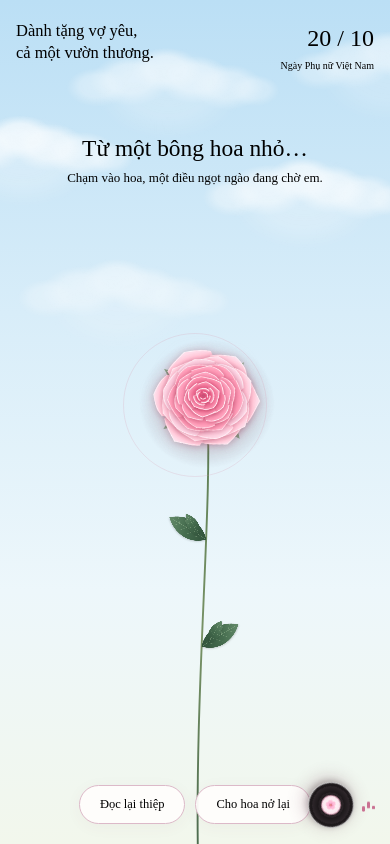
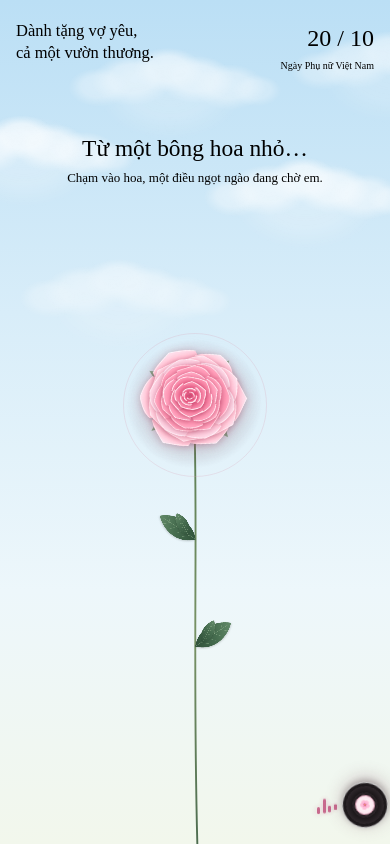
Before and after one commit to giabao98/TangVk2010, a website: page garden.html in a window 390 px wide. Drawn offline with Linux system fonts and the light colour scheme.

Commit message:
feat: autostart audio, reposition vinyl and equalizer, and delay action buttons until letter is closed

```diff
--- a/garden.html
+++ b/garden.html
@@ -68,6 +68,12 @@
       text-shadow: 0 1px 12px #fff, 0 1px 8px #fff; z-index: 2;
     }
     .is-growing:not(.is-ready) .progress { opacity: 1; }
+    [hidden], .garden-actions[hidden] {
+      display: none !important;
+    }
+    .is-ready .progress {
+      display: none !important;
+    }
     .garden-actions {
       position: absolute; bottom: max(24px, calc(env(safe-area-inset-bottom) + 14px));
       left: 0; right: 0;
@@ -156,11 +162,11 @@
       *, *::before, *::after { animation: none !important; transition: none !important; }
     }
 
-    /* Vinyl Music Player */
+    /* Vinyl Music Player - Snug against right edge, wave on the left */
     .music-player {
       position: fixed;
       bottom: max(20px, calc(env(safe-area-inset-bottom) + 14px));
-      right: max(18px, calc(env(safe-area-inset-right) + 16px));
+      right: max(4px, env(safe-area-inset-right));
       z-index: 90;
       display: flex;
       align-items: center;
@@ -170,7 +176,35 @@
       user-select: none;
       touch-action: manipulation;
     }
+    .music-wave {
+      display: flex;
+      align-items: flex-end;
+      gap: 3px;
+      height: 18px;
+      opacity: 0;
+      transition: opacity 0.3s;
+      order: 1;
+    }
+    .music-player.is-playing .music-wave {
+      opacity: 0.95;
+    }
+    .music-wave span {
+      width: 2.5px;
+      background: var(--rose, #c66388);
+      border-radius: 2px;
+      animation: wave-bar 1.1s ease-in-out infinite alternate;
+      box-shadow: 0 0 6px rgba(198, 99, 136, 0.4);
+    }
+    .music-wave span:nth-child(1) { height: 7px; animation-delay: 0s; }
+    .music-wave span:nth-child(2) { height: 16px; animation-delay: 0.25s; }
+    .music-wave span:nth-child(3) { height: 10px; animation-delay: 0.5s; }
+    .music-wave span:nth-child(4) { height: 14px; animation-delay: 0.75s; }
+    @keyframes wave-bar {
+      0% { transform: scaleY(0.25); }
+      100% { transform: scaleY(1); }
+    }
     .vinyl-record {
+      order: 2;
       position: relative;
       width: 48px;
       height: 48px;
@@ -184,6 +218,8 @@
       transition: transform 0.25s cubic-bezier(0.34, 1.56, 0.64, 1);
       animation: spin-vinyl 3.6s linear infinite;
       animation-play-state: paused;
+      flex-shrink: 0;
+      margin-right: 0;
     }
     .music-player:hover .vinyl-record,
     .music-player:active .vinyl-record {
@@ -213,34 +249,18 @@
       from { transform: rotate(0deg); }
       to { transform: rotate(360deg); }
     }
-    .music-wave {
-      display: flex;
-      align-items: flex-end;
-      gap: 2.5px;
-      height: 16px;
-      opacity: 0;
-      transition: opacity 0.3s;
+    @keyframes actionsFadeIn {
+      from { opacity: 0; transform: translateY(10px); }
+      to { opacity: 1; transform: translateY(0); }
     }
-    .vinyl-record.is-playing + .music-wave {
-      opacity: 0.9;
-    }
-    .music-wave span {
-      width: 2.5px;
-      background: var(--rose, #c66388);
-      border-radius: 2px;
-      animation: wave-bar 1.1s ease-in-out infinite alternate;
-    }
-    .music-wave span:nth-child(1) { height: 8px; animation-delay: 0s; }
-    .music-wave span:nth-child(2) { height: 16px; animation-delay: 0.28s; }
-    .music-wave span:nth-child(3) { height: 11px; animation-delay: 0.55s; }
-    @keyframes wave-bar {
-      0% { transform: scaleY(0.3); }
-      100% { transform: scaleY(1); }
+    .garden-actions:not([hidden]) {
+      animation: actionsFadeIn 0.5s cubic-bezier(0.16, 1, 0.3, 1) both;
     }
     @media (max-width: 600px) {
       .music-player {
         bottom: max(16px, calc(env(safe-area-inset-bottom) + 12px));
-        right: max(16px, calc(env(safe-area-inset-right) + 12px));
+        right: max(2px, env(safe-area-inset-right));
+        gap: 6px;
       }
       .vinyl-record {
         width: 44px;
@@ -552,8 +572,9 @@
         if (!card.open) card.showModal();
       }
       function finish() {
-        state = 'ready'; garden.classList.add('is-ready'); actions.hidden = false;
-        status.textContent = 'Cả vườn hoa đã nở. Một tấm thiệp dành tặng vợ yêu.';
+        state = 'ready'; garden.classList.add('is-ready');
+        status.textContent = '';
+        actions.hidden = true;
         openCard();
       }
       function draw(time) {
@@ -604,7 +625,12 @@
       document.getElementById('readCard').addEventListener('click', openCard);
       document.getElementById('closeCard').addEventListener('click', closeCard);
       document.getElementById('viewGarden').addEventListener('click', closeCard);
-      card.addEventListener('close', () => document.getElementById('readCard').focus({ preventScroll: true }));
+      card.addEventListener('close', () => {
+        actions.hidden = false;
+        status.textContent = '';
+        const readBtn = document.getElementById('readCard');
+        if (readBtn) readBtn.focus({ preventScroll: true });
+      });
       document.getElementById('replay').addEventListener('click', () => {
         state = 'idle'; garden.classList.remove('is-growing', 'is-ready');
         actions.hidden = true; bloomButton.hidden = false; status.textContent = '';
@@ -624,17 +650,17 @@
 
   <!-- Vinyl Music Player -->
   <div class="music-player" id="musicPlayer" role="button" tabindex="0" aria-label="Bật hoặc tạm dừng nhạc nền" title="Bật/Tắt nhạc nền">
+    <div class="music-wave" aria-hidden="true">
+      <span></span><span></span><span></span><span></span>
+    </div>
     <div class="vinyl-record" id="vinylRecord">
       <div class="vinyl-grooves"></div>
       <div class="vinyl-center">
         <span class="vinyl-note">🌸</span>
       </div>
     </div>
-    <div class="music-wave" aria-hidden="true">
-      <span></span><span></span><span></span>
-    </div>
   </div>
-  <audio id="bgMusic" src="./assets/audio/background.mp3" preload="auto" loop></audio>
+  <audio id="bgMusic" src="./assets/audio/background.mp3" preload="auto" loop playsinline></audio>
 
 
   <script>
@@ -644,65 +670,85 @@
       const musicPlayer = document.getElementById('musicPlayer');
       const vinylRecord = document.getElementById('vinylRecord');
 
-      function playMusic() {
-        if (!bgMusic) return;
-        bgMusic.play().then(() => {
-          if (vinylRecord) vinylRecord.classList.add('is-playing');
-        }).catch(() => {
-          // Autoplay blocked, will play on user interaction
-        });
+      function updateUI(playing) {
+        if (vinylRecord) {
+          if (playing) {
+            vinylRecord.classList.add('is-playing');
+            musicPlayer?.classList.add('is-playing');
+          } else {
+            vinylRecord.classList.remove('is-playing');
+            musicPlayer?.classList.remove('is-playing');
+          }
+        }
       }
 
-      function pauseMusic() {
+      function startAudio() {
+        if (!bgMusic) return;
+        bgMusic.volume = 1.0;
+        const p = bgMusic.play();
+        if (p !== undefined) {
+          p.then(() => updateUI(true)).catch(() => updateUI(false));
+        }
+      }
+
+      function pauseAudio() {
         if (!bgMusic) return;
         bgMusic.pause();
-        if (vinylRecord) vinylRecord.classList.remove('is-playing');
+        updateUI(false);
       }
 
-      function toggleMusic(e) {
+      function toggleAudio(e) {
         if (e) e.stopPropagation();
         if (!bgMusic) return;
         if (bgMusic.paused) {
-          playMusic();
+          startAudio();
         } else {
-          pauseMusic();
+          pauseAudio();
         }
       }
 
       if (musicPlayer) {
-        musicPlayer.addEventListener('click', toggleMusic);
+        musicPlayer.addEventListener('click', toggleAudio);
         musicPlayer.addEventListener('keydown', e => {
           if (e.key === 'Enter' || e.key === ' ') {
             e.preventDefault();
-            toggleMusic(e);
+            toggleAudio(e);
           }
         });
       }
 
-      // Try autoplay
-      playMusic();
+      // 1. Auto start immediately on web init
+      startAudio();
+      if (document.readyState === 'loading') {
+        document.addEventListener('DOMContentLoaded', startAudio);
+      }
+      window.addEventListener('load', startAudio, { once: true });
 
-      // Ensure play on first user gesture anywhere
+      // 2. Also trigger immediately on bloom button click
+      const bloomBtn = document.getElementById('bloom');
+      if (bloomBtn) {
+        bloomBtn.addEventListener('click', startAudio, { passive: true });
+      }
+
+      // 3. Fallback: Trigger immediately on ANY first user gesture on the document
       const unlockAudio = () => {
         if (bgMusic && bgMusic.paused) {
-          playMusic();
+          startAudio();
         }
-        document.removeEventListener('click', unlockAudio);
-        document.removeEventListener('touchstart', unlockAudio);
-        document.removeEventListener('keydown', unlockAudio);
+        ['pointerdown', 'touchstart', 'touchend', 'mousedown', 'click', 'scroll', 'keydown'].forEach(ev => {
+          window.removeEventListener(ev, unlockAudio, true);
+          document.removeEventListener(ev, unlockAudio, true);
+        });
       };
-      document.addEventListener('click', unlockAudio, { passive: true });
-      document.addEventListener('touchstart', unlockAudio, { passive: true });
-      document.addEventListener('keydown', unlockAudio, { passive: true });
 
-      bgMusic.addEventListener('play', () => {
-        if (vinylRecord) vinylRecord.classList.add('is-playing');
+      ['pointerdown', 'touchstart', 'touchend', 'mousedown', 'click', 'scroll', 'keydown'].forEach(ev => {
+        window.addEventListener(ev, unlockAudio, { once: true, passive: true, capture: true });
+        document.addEventListener(ev, unlockAudio, { once: true, passive: true, capture: true });
       });
-      bgMusic.addEventListener('pause', () => {
-        if (vinylRecord) vinylRecord.classList.remove('is-playing');
-      });
+
+      bgMusic.addEventListener('play', () => updateUI(true));
+      bgMusic.addEventListener('pause', () => updateUI(false));
     })();
   </script>
-
 </body>
 </html>
```
Also changed, not shown: index.html (+108 -62 lines).
